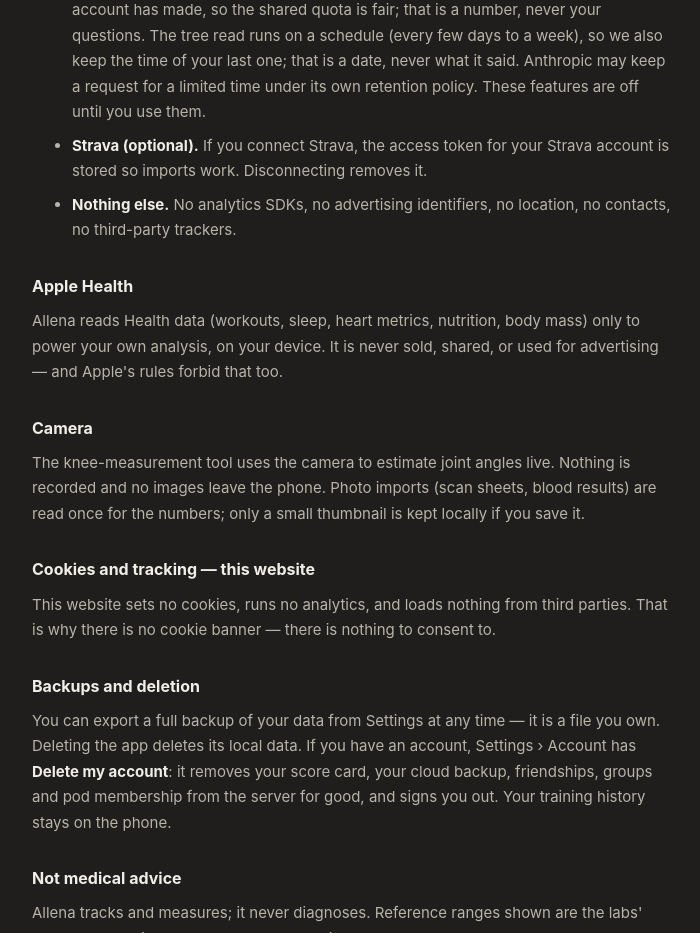
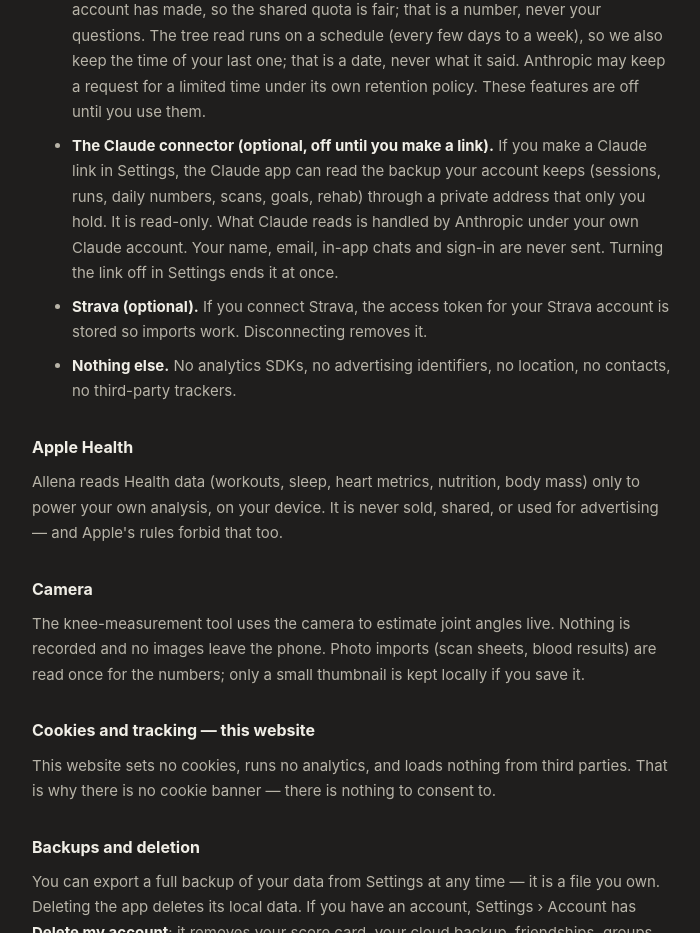
Before and after one commit to sathyacrisren-ui/sathyacrisren-ui.github.io, a plain HTML site: page privacy.html in a window 1280 px wide. Shown: the part 1518-2451 px from the top of the page, without its empty margins (288-988 px from the left). Drawn offline with Linux system fonts and the light colour scheme.

Commit message:
Root 2026-11-24 19:24

```diff
--- a/privacy.html
+++ b/privacy.html
@@ -31,6 +31,7 @@ a{color:var(--text)}
 <li><b style="color:var(--text)">Account &amp; race scores (optional).</b> If you sign in to race friends, a small score card syncs to our database: your chosen first name, weekly witnessed-point totals, session counts, a points tier, an activation flag, and a few usage counters (how many deep reads, chats and collection opens, and the date of your last read). The score card has no fields for training content — your sets, weights, exercise names and check-in scores are not on it. Friends and group members can see your score card, counters included; nobody else can, and nobody can see your backup. If a new account joins with a friend's code, the server also records that the code was used and how many free reads each of you has left: a count, nothing about your training.</li>
 <li><b style="color:var(--text)">Pods (optional).</b> If you join a pod — three people at a similar stage, sharing one weekly number — two more fields ride that same score card: a stage bracket (roughly how far into rehab you are, or how often you have been training) and a yes/no flag for whether this is an exempt week for you. Those two are health-related, they are the only health-related fields that ever leave your phone, and the screen you opt in on says so before you join. Your actual pain, swelling and check-in numbers never travel — only the yes or no. Leaving a pod is one tap and stops sending them.</li>
 <li><b style="color:var(--text)">AI features (optional).</b> If you use the coach chat, the deep read, or photo reading (programs, body-scan sheets, blood results), the relevant text or image is sent to the AI provider (Anthropic) to generate the response, then used for nothing else — it is not used to train models. For the coach chat that context is your training record (sessions with every set, runs, your programme and goals, readiness, the day tags you add (drinks, late caffeine, late meals, stressful days), Apple Health numbers, body scans, blood results, rehab status and check-ins, your notes, and the things you asked Allena to remember, plus the text of a screen when you tap to attach it), so you never have to explain your training to it. A private chat is not saved on your phone and adds nothing to Allena's memory, but it still goes to Anthropic to be answered. Your name and email are never included. The app asks before the first time it sends anything. We also keep a per-day count of how many AI requests your account has made, so the shared quota is fair; that is a number, never your questions. The tree read runs on a schedule (every few days to a week), so we also keep the time of your last one; that is a date, never what it said. Anthropic may keep a request for a limited time under its own retention policy. These features are off until you use them.</li>
+<li><b style="color:var(--text)">The Claude connector (optional, off until you make a link).</b> If you make a Claude link in Settings, the Claude app can read the backup your account keeps (sessions, runs, daily numbers, scans, goals, rehab) through a private address that only you hold. It is read-only. What Claude reads is handled by Anthropic under your own Claude account. Your name, email, in-app chats and sign-in are never sent. Turning the link off in Settings ends it at once.</li>
 <li><b style="color:var(--text)">Strava (optional).</b> If you connect Strava, the access token for your Strava account is stored so imports work. Disconnecting removes it.</li>
 <li><b style="color:var(--text)">Nothing else.</b> No analytics SDKs, no advertising identifiers, no location, no contacts, no third-party trackers.</li>
 </ul>
```
